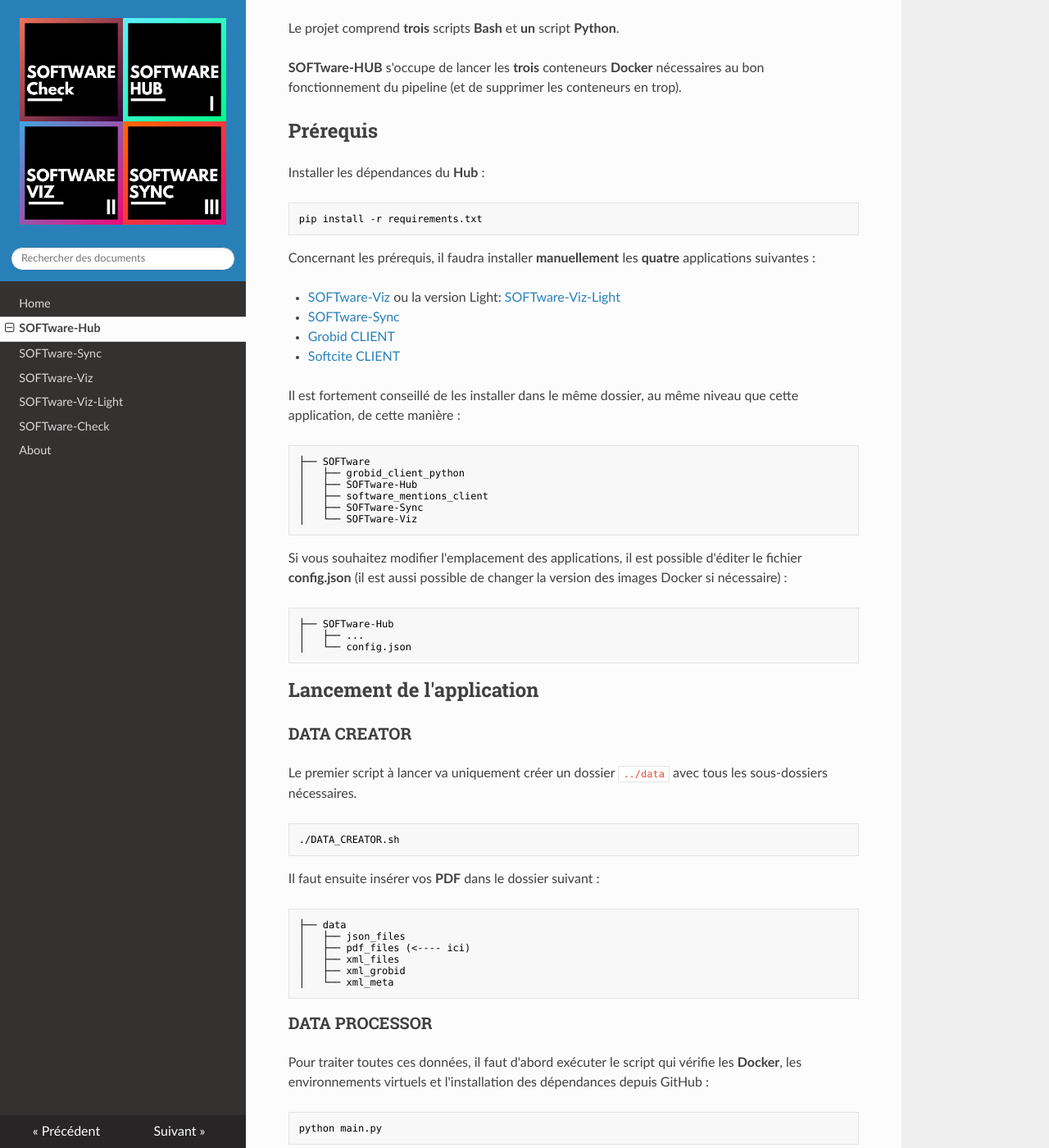
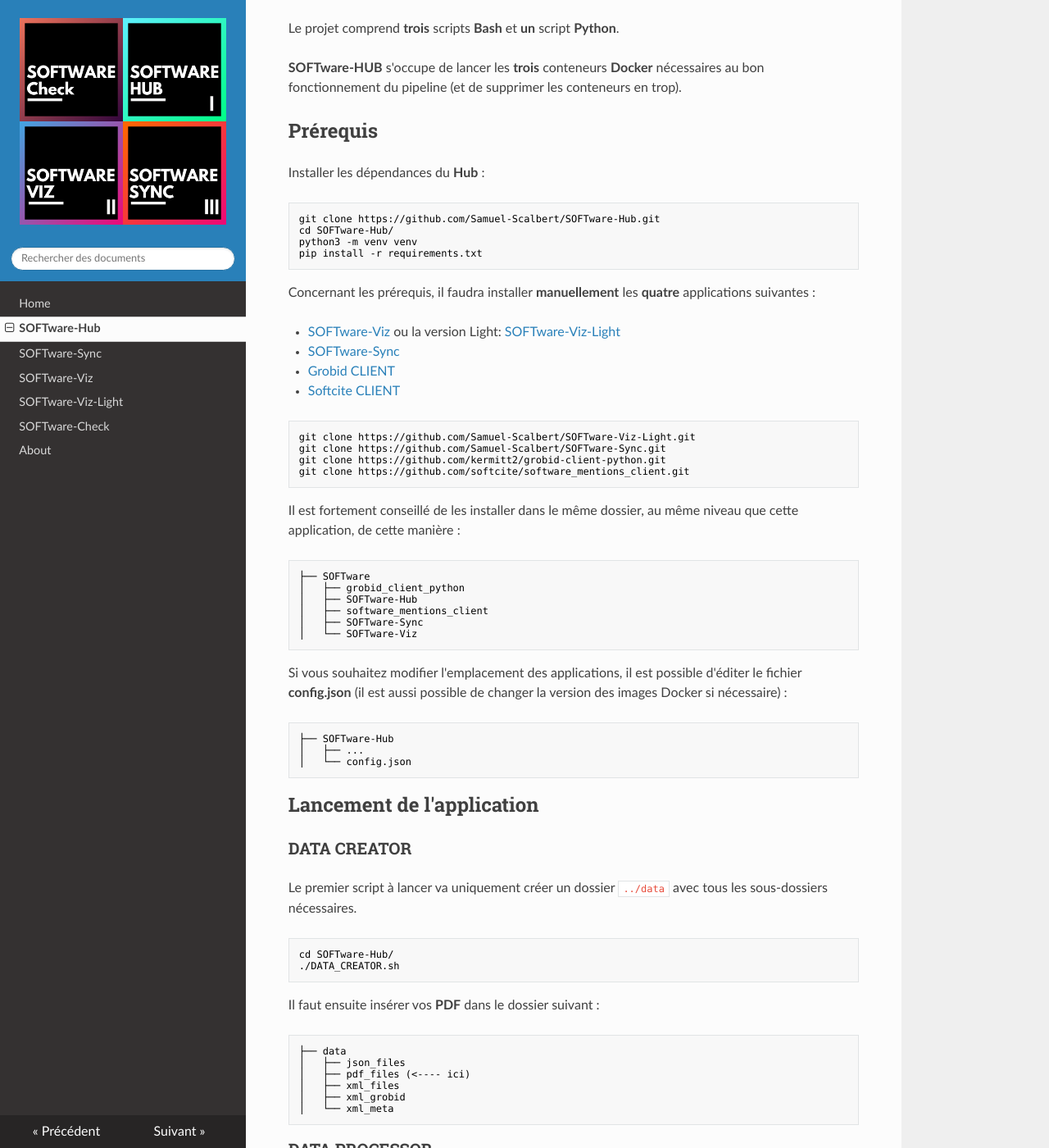
Before and after one commit to Samuel-Scalbert/SOFTware-Documentation, an MkDocs documentation site: the page built from docs/hub.md, in a window 1280 px wide and 1400 px high, scrolled down 460 px. Shown: the whole window at 82% size. Built offline with MkDocs 1.6.1, drawn with Linux system fonts in a browser that asks for light colours; nearby versions of some CDN libraries; some of the changed text lies outside the part shown.

Commit message:
update viz_light setup instructions

````diff
--- a/docs/hub.md
+++ b/docs/hub.md
@@ -26,6 +26,9 @@
 Installer les dépendances du **Hub** :
 
 ```console
+git clone https://github.com/Samuel-Scalbert/SOFTware-Hub.git
+cd SOFTware-Hub/
+python3 -m venv venv
 pip install -r requirements.txt
 ```
 
@@ -35,6 +38,13 @@
 * [SOFTware-Sync](https://github.com/Samuel-Scalbert/SOFTware-Sync)
 * [Grobid CLIENT](https://github.com/kermitt2/grobid_client_python)
 * [Softcite CLIENT](https://github.com/softcite/software_mentions_client)
+
+```console
+git clone https://github.com/Samuel-Scalbert/SOFTware-Viz-Light.git
+git clone https://github.com/Samuel-Scalbert/SOFTware-Sync.git
+git clone https://github.com/kermitt2/grobid-client-python.git
+git clone https://github.com/softcite/software_mentions_client.git
+```
 
 Il est fortement conseillé de les installer dans le même dossier, au même niveau que cette application, de cette manière :
 
@@ -62,6 +72,7 @@
 Le premier script à lancer va uniquement créer un dossier `../data` avec tous les sous-dossiers nécessaires.
 
 ```console
+cd SOFTware-Hub/
 ./DATA_CREATOR.sh
 ```
 
@@ -81,6 +92,7 @@
 Pour traiter toutes ces données, il faut d'abord exécuter le script qui vérifie les **Docker**, les environnements virtuels et l'installation des dépendances depuis GitHub :
 
 ```console
+cd SOFTware-Hub/
 python main.py
 ```
 
````
